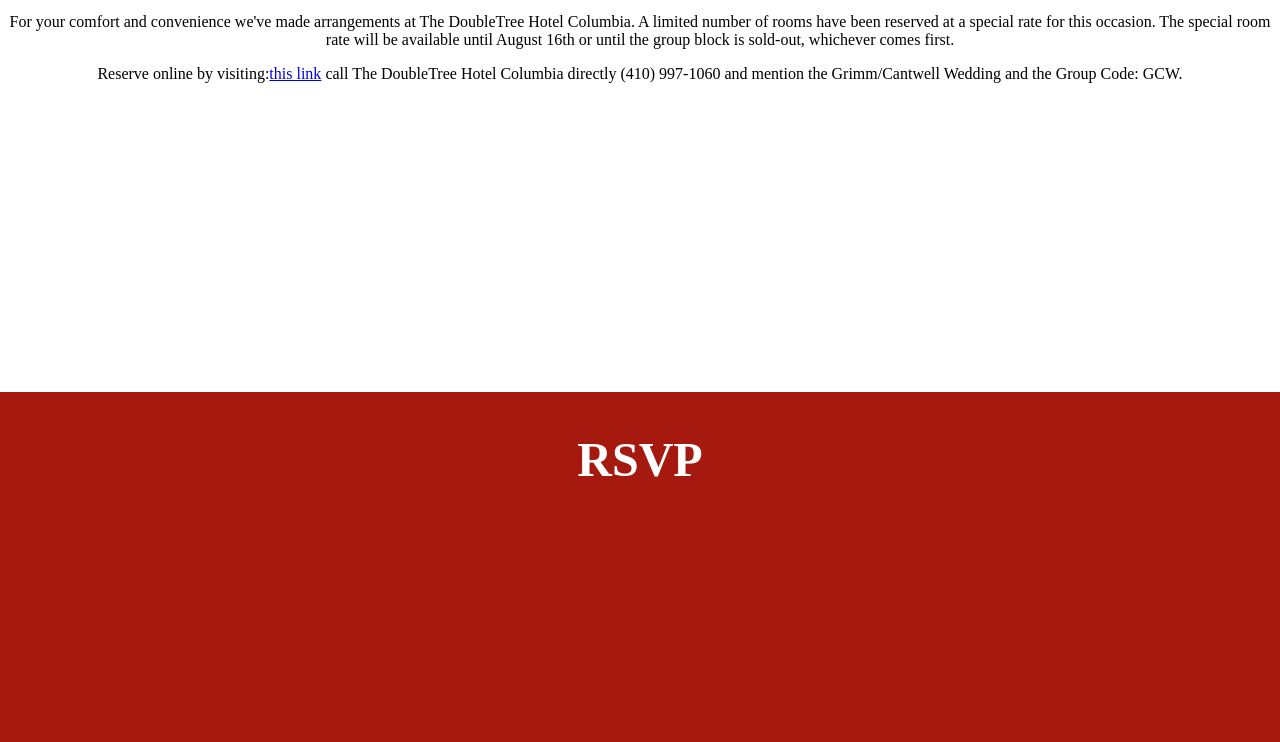
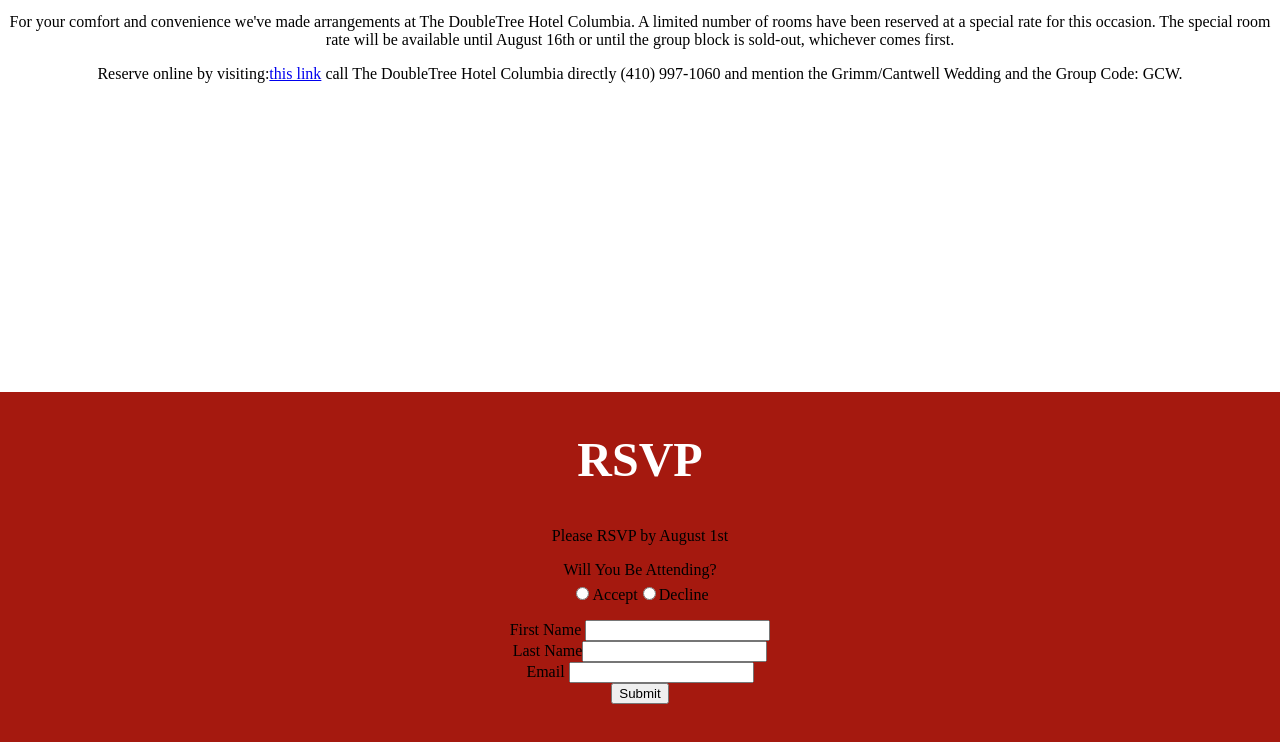
Before and after one commit to GrimmOutlook/erin-dave-wedding, a React app: page / in a window 1280 px wide. Shown: the part 3048-3790 px from the top of the page. Built offline with nearby package versions, Linux system fonts and the light colour scheme.

Commit message:
Added form to RSVP component.

```diff
--- a/src/components/RSVP.css
+++ b/src/components/RSVP.css
@@ -12,3 +12,7 @@
 	color: white;
 	font-size:	48px;
 }
+
+fieldset {
+	border: none;
+}
--- a/src/components/RSVP.js
+++ b/src/components/RSVP.js
@@ -5,6 +5,37 @@ import './RSVP.css';
 const RSVP = () => (
 	<section id="rsvp" className="container__rsvp">
 		<h1>RSVP</h1>
+		<form name="contact" netlify>
+			<p>Please RSVP by August 1st</p>
+			<fieldset>
+				<legend>Will You Be Attending?</legend>
+				<input type="radio" name="rsvp" id="yes" value="yes" />
+				<label htmlFor="yes">Accept</label>
+				<input type="radio" name="rsvp" id="no" value="no" />
+				<label htmlFor="no">Decline</label>
+			</fieldset>
+			<fieldset>
+				<div>
+					<label>
+						First Name <input type="text" name="firstName" />
+					</label>
+				</div>
+				<div>
+					<label>
+						Last Name
+						<input type="text" name="lastName" />
+					</label>
+				</div>
+				<div>
+					<label>
+						Email <input type="email" name="email" />
+					</label>
+				</div>
+				<div>
+					<button type="submit">Submit</button>
+				</div>
+			</fieldset>
+		</form>
 	</section>
 );
 
```
